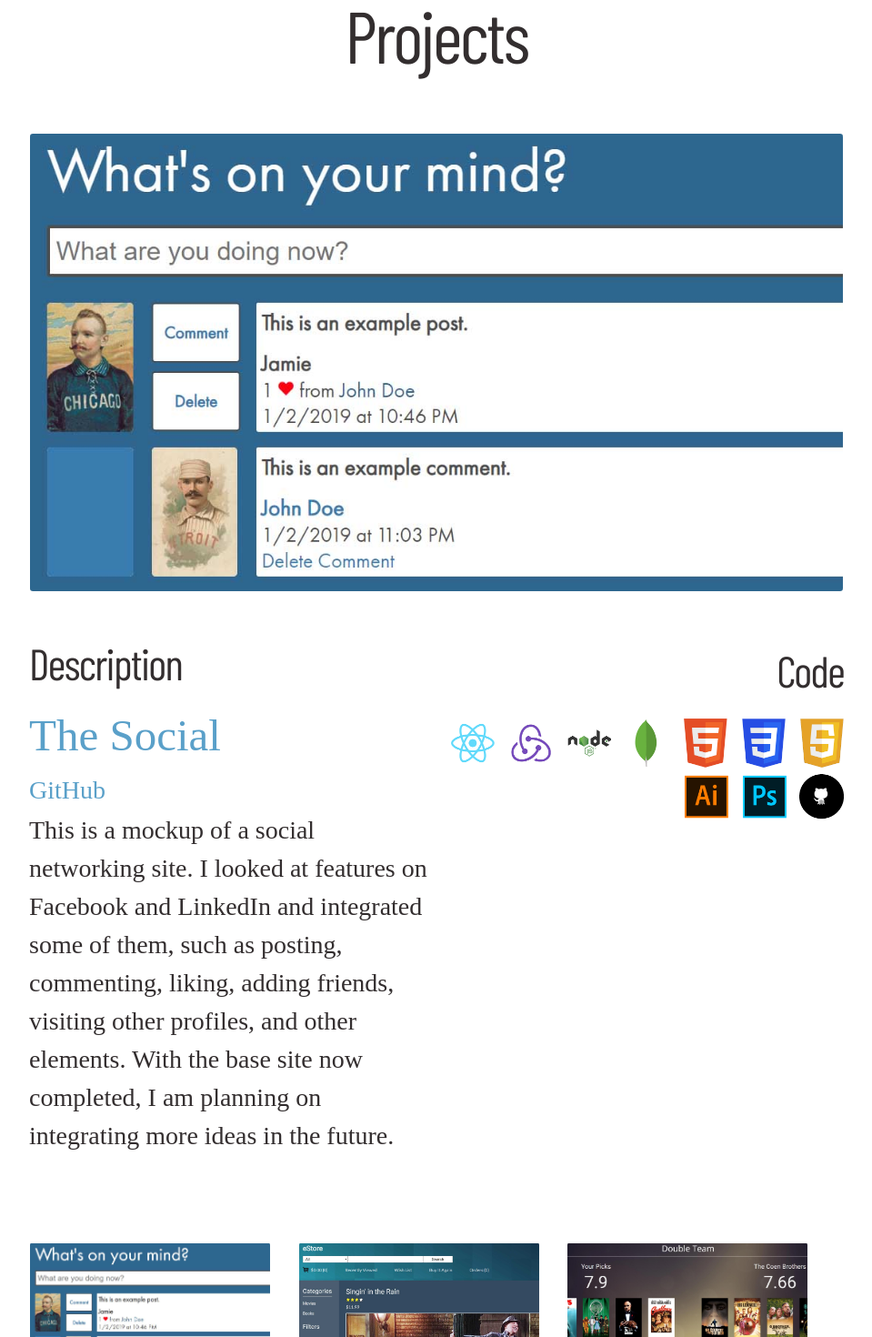
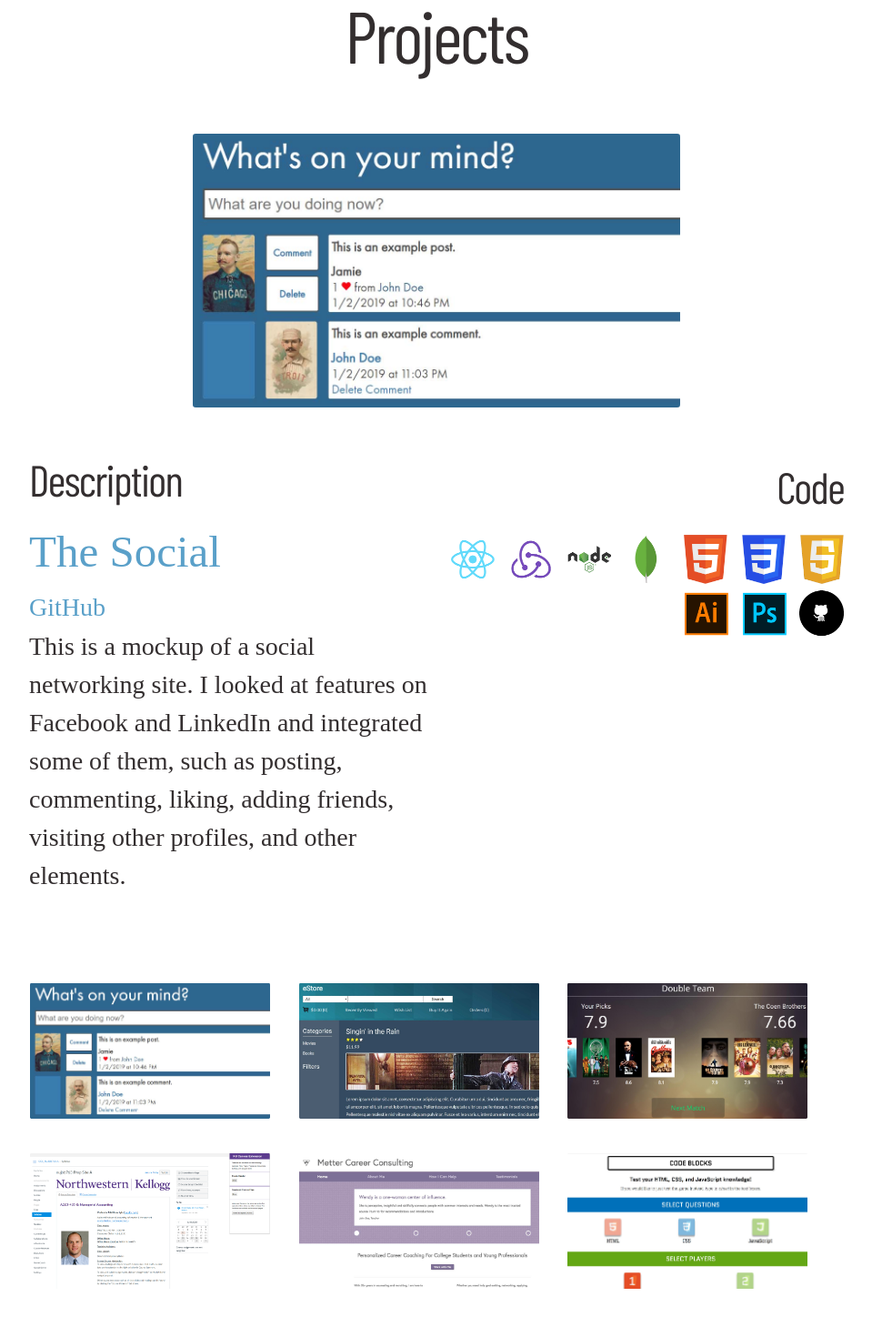
Before and after one commit to jamiebb/portfolio, a React (Create React App) app: page / in a window 1280 px wide. Shown: the part 2569-4039 px from the top of the page at 91% size, without its empty margins (160-1119 px from the left). Built offline with nearby package versions, Linux system fonts and the light colour scheme; a web font is replaced by a local one.

Commit message:
updating main project image size

```diff
--- a/package.json
+++ b/package.json
@@ -6,7 +6,9 @@
   "dependencies": {
     "react": "^16.5.2",
     "react-dom": "^16.5.2",
-    "react-scripts": "^2.1.2"
+    "react-redux": "^6.0.0",
+    "react-scripts": "^2.1.2",
+    "redux": "^4.0.1"
   },
   "scripts": {
     "start": "react-scripts start",
--- a/src/App.css
+++ b/src/App.css
@@ -173,10 +173,11 @@ h2 {
 
 .Project {
     overflow: auto;
+    text-align: center;
 }
 
 .ProjectImage {
-    width: 100%;
+    width: 60%;
     cursor: pointer;
     border: .05em solid rgba(0,0,0,0);
     border-radius: .15em;
@@ -398,6 +399,12 @@ h3 {
     }
 }
 
+@media only screen and (max-width: 1000px) {
+    .ProjectImage {
+        width: 100%;
+    }
+}
+
 @media only screen and (max-width: 500px) {
     h2 {
         font-size: 2em;
@@ -477,6 +484,10 @@ h3 {
         width: 2em;
     }
 
+    .ProjectImage {
+        width: 100%;
+    }
+
     .GitHub {
         width: 1.25em;
     }
--- a/src/reducers/projects.js
+++ b/src/reducers/projects.js
@@ -7,8 +7,7 @@ export const projects = (state=[], action) => {
                     image: './files/the_social.jpg',
                     link: 'https://the-social-app.herokuapp.com/',
                     description: `This is a mockup of a social networking site. I looked at features on Facebook and LinkedIn and integrated
-                    some of them, such as posting, commenting, liking, adding friends, visiting other profiles, and other elements. With the
-                    base site now completed, I am planning on integrating more ideas in the future.`,
+                    some of them, such as posting, commenting, liking, adding friends, visiting other profiles, and other elements.`,
                     github: 'https://github.com/jamiebb/the-social-app',
                     code: ['React', 'Redux', 'Node', 'MongoDB', 'HTML', 'CSS', 'JavaScript', 'Illustrator', 'Photoshop']
                 },
```
Also changed, not shown: 1 other file (tests, documents, lock files or other folders).
